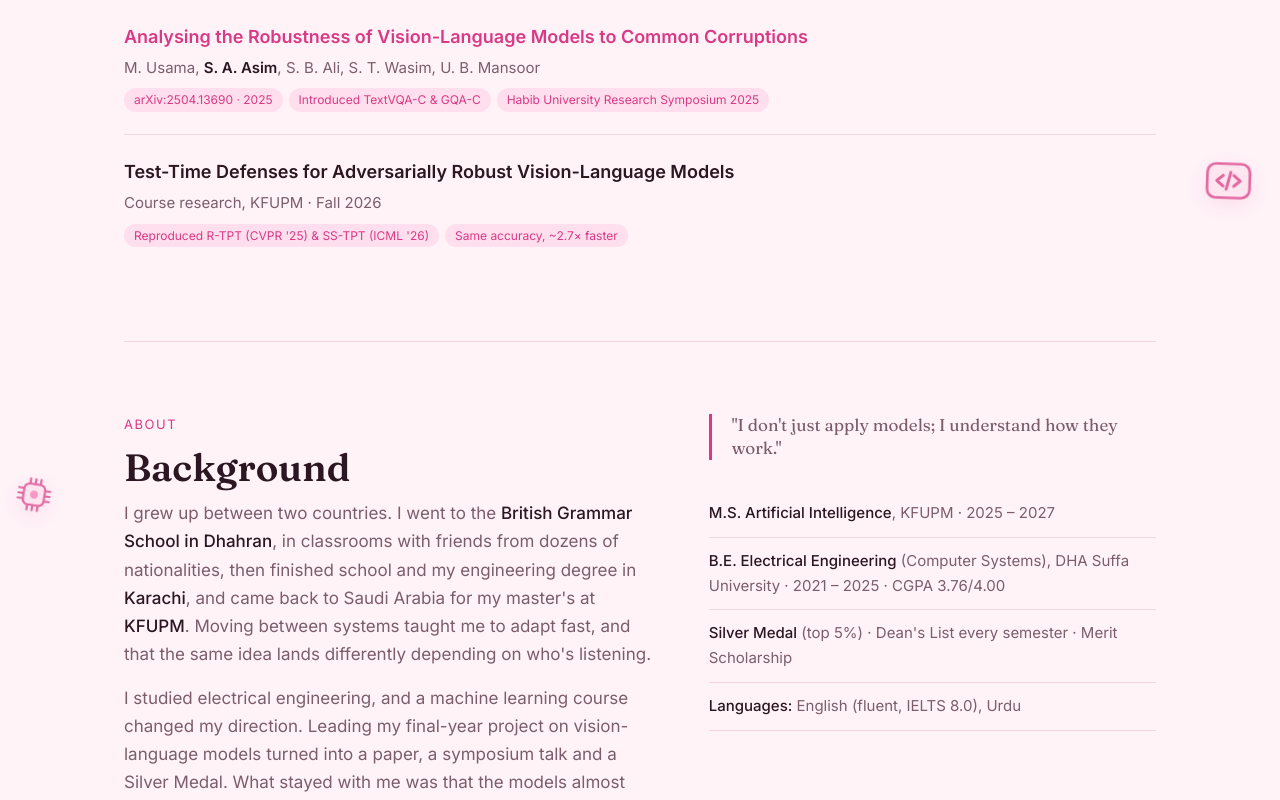
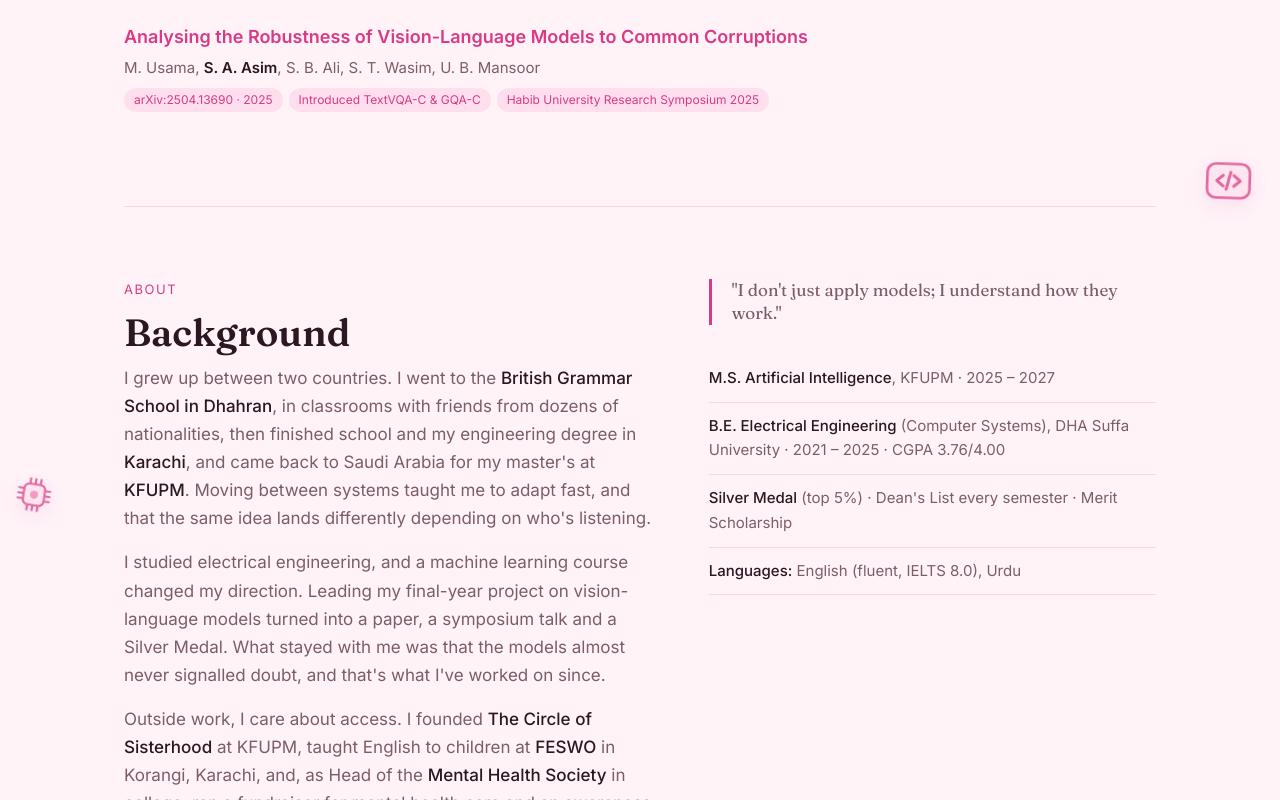
Before and after one commit to aishahasim/aishahasim.github.io, a plain HTML site: page index.html in a window 1280 px wide. Shown: the part 5227-6027 px from the top of the page. Drawn offline with Linux system fonts and the light colour scheme.

Commit message:
Remove test-time defenses course project from publications
Co-Authored-By: Claude Opus 5.5 <noreply@anthropic.com>
Claude-Session: https://claude.ai/code/session_01QY68b1qpF5NPWGXP1QkiaH

```diff
--- a/index.html
+++ b/index.html
@@ -173,7 +173,6 @@ h2 .hi svg{width:38px;height:38px}
 <p class="sub">My research asks one question in different forms: does the model's output match what it actually knows?</p>
 <div class="pub"><h3>Seeing Is Not Saying: Graded "I Don't Know" in Medical Vision-Language Models from the Hidden State</h3><div class="a"><b>S. A. Asim</b>, M. Behzad</div><span class="pill">IEEE ISBI 2027 · under review</span><span class="pill">First author</span></div>
 <div class="pub"><h3><a href="https://arxiv.org/abs/2504.13690">Analysing the Robustness of Vision-Language Models to Common Corruptions</a></h3><div class="a">M. Usama, <b>S. A. Asim</b>, S. B. Ali, S. T. Wasim, U. B. Mansoor</div><span class="pill">arXiv:2504.13690 · 2025</span><span class="pill">Introduced TextVQA-C &amp; GQA-C</span><span class="pill">Habib University Research Symposium 2025</span></div>
-<div class="pub"><h3>Test-Time Defenses for Adversarially Robust Vision-Language Models</h3><div class="a">Course research, KFUPM · Fall 2026</div><span class="pill">Reproduced R-TPT (CVPR '25) &amp; SS-TPT (ICML '26)</span><span class="pill">Same accuracy, ~2.7× faster</span></div>
 </section>
 
 <section id="story">
```
